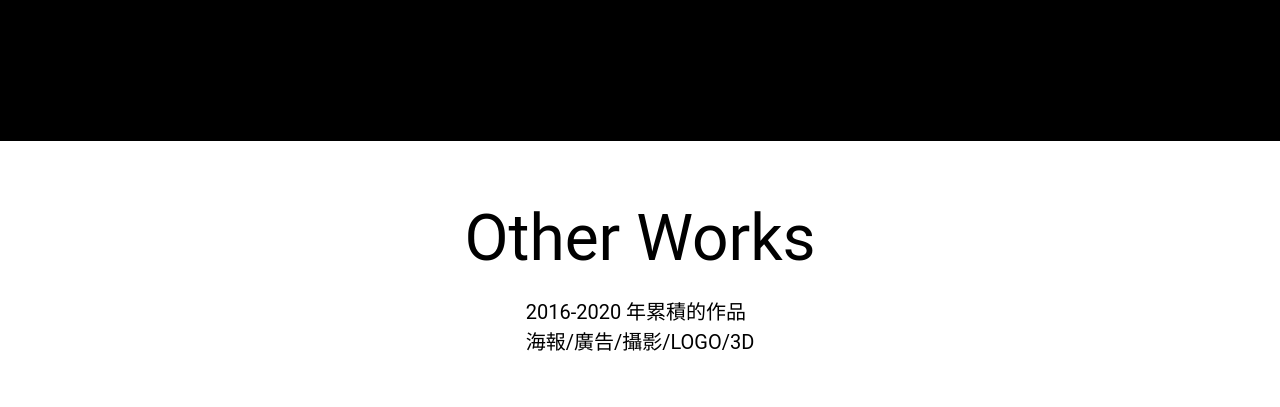
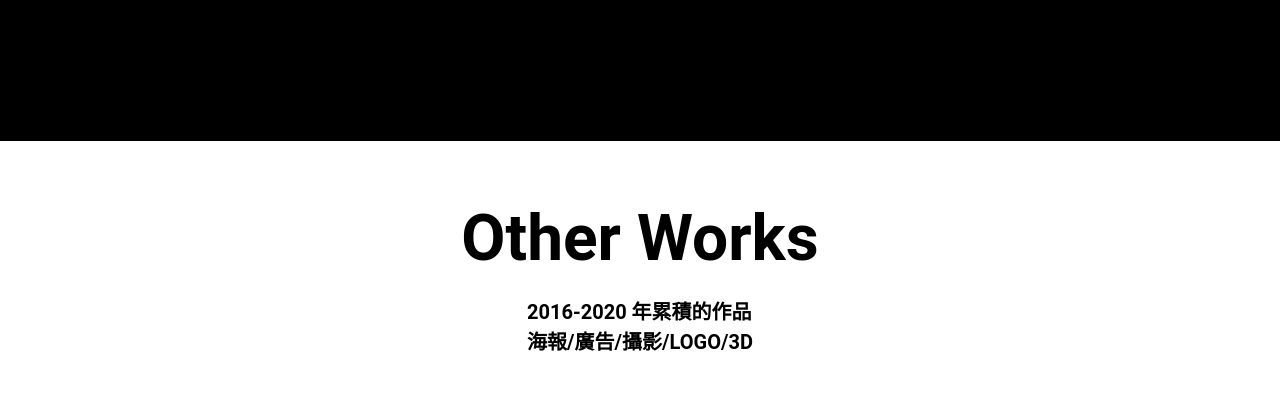
Before and after one commit to 70928manson/personal-website-pratice, a plain HTML site: page index.html in a window 1280 px wide. Shown: the part 2879-3286 px from the top of the page. Drawn offline with Linux system fonts and the light colour scheme.

Commit message:
index fix

```diff
--- a/css/style.css
+++ b/css/style.css
@@ -174,6 +174,7 @@ body{
     line-height: 30px;
     margin-top: 32px;
     margin-bottom: 68px;
+    text-align: center;
 }
 .brand-pic-one{
     margin-bottom: 40px;
@@ -197,10 +198,12 @@ body{
 .works h2{
     font-size: 64px;
     line-height: 84px;
+    font-weight: bold;
 }
 .works ul{
     margin-top: 16px;
     margin-bottom: 56px;
+    font-weight: bold;
 }
 .works ul li{
     font-size: 20px;
```
